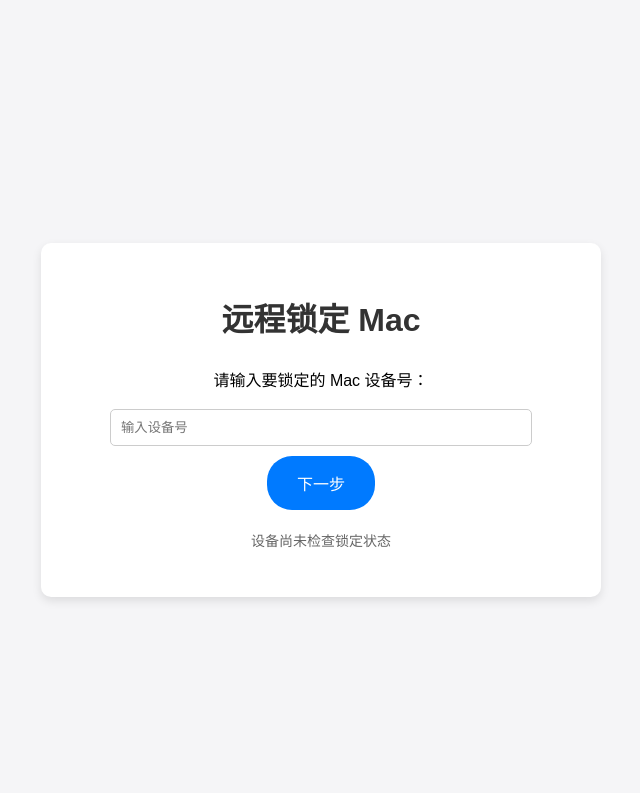
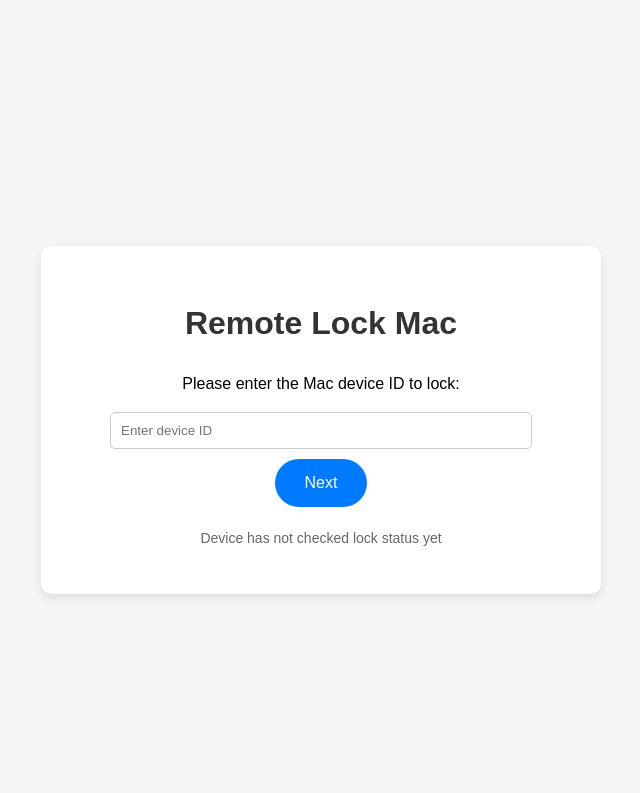
Before and after one commit to Well365/pgpMsgRelay, a Django app: page /locker/lock_device/ in a window 1280 px wide. Shown: the top 793 px of the page, without its empty margins (319-959 px from the left). Run offline with Django 4.2, Linux system fonts and the light colour scheme.

Commit message:
locker html change to english

```diff
--- a/templates/locker/lock_page.html
+++ b/templates/locker/lock_page.html
@@ -1,7 +1,7 @@
 <!DOCTYPE html>
 <html>
 <head>
-    <title>远程锁定 Mac - {{ device_id }}</title>
+    <title>Remote Lock Mac - {{ device_id }}</title>
     <meta name="viewport" content="width=device-width, initial-scale=1.0">
     <style>
         body {
@@ -58,19 +58,19 @@
 </head>
 <body>
     <div class="container">
-        <h1>远程锁定 Mac</h1>
+        <h1>Remote Lock Mac</h1>
         {% if device_id %}
-            <p>您正在准备远程锁定以下 Mac 设备:</p>
+            <p>You are about to remotely lock the following Mac device:</p>
             <div class="device-id">{{ device_id }}</div>
             <form method="post">
                 {% csrf_token %}
-                <button type="submit" class="lock-button">锁定此 Mac</button>
+                <button type="submit" class="lock-button">Lock this Mac</button>
             </form>
         {% else %}
-            <p>请输入要锁定的 Mac 设备号：</p>
+            <p>Please enter the Mac device ID to lock:</p>
             <form id="deviceIdForm" onsubmit="return gotoDeviceLockPage();">
-                <input type="text" id="device_id_input" name="device_id" placeholder="输入设备号" required style="padding:10px;width:80%;border-radius:5px;border:1px solid #ccc;">
-                <button type="submit" class="lock-button" style="margin-top:10px;">下一步</button>
+                <input type="text" id="device_id_input" name="device_id" placeholder="Enter device ID" required style="padding:10px;width:80%;border-radius:5px;border:1px solid #ccc;">
+                <button type="submit" class="lock-button" style="margin-top:10px;">Next</button>
             </form>
             <script>
                 function gotoDeviceLockPage() {
@@ -84,9 +84,9 @@
         {% endif %}
         <div class="status-info">
             {% if last_checked %}
-                <p>设备上次检查时间: {{ last_checked }}</p>
+                <p>Last checked: {{ last_checked }}</p>
             {% else %}
-                <p>设备尚未检查锁定状态</p>
+                <p>Device has not checked lock status yet</p>
             {% endif %}
         </div>
     </div>
```
Also changed, not shown: templates/locker/lock_success.html (+5 -5 lines).
